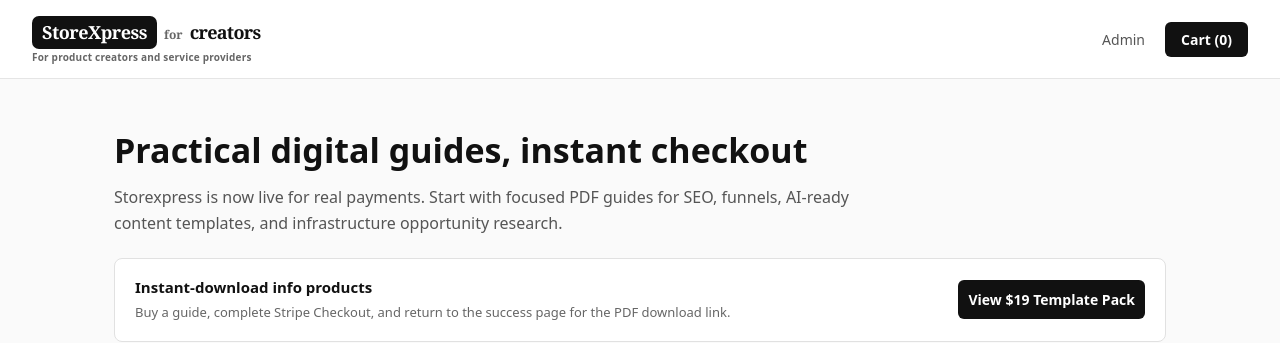
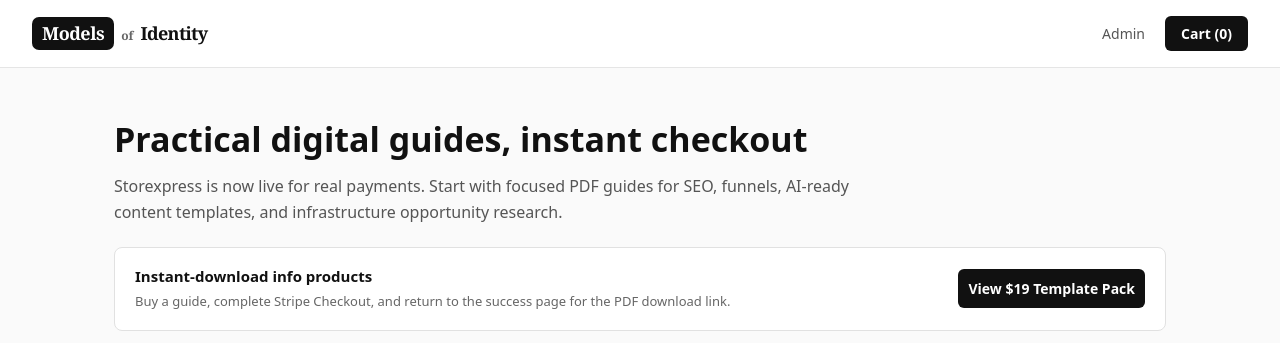
Before and after one commit to dolius/storexpress, a website: page index.html in a window 1280 px wide. Shown: the top 343 px of the page. Drawn offline with Linux system fonts and the light colour scheme.

Commit message:
Brand storefront as Models of Identity

```diff
--- a/index.html
+++ b/index.html
@@ -15,7 +15,7 @@
   }
   header a { text-decoration: none; color: inherit; }
   .logo {
-    display: flex; flex-direction: column; gap: 3px; color: #111;
+    display: inline-flex; color: #111;
     line-height: 1; letter-spacing: normal;
   }
   .logo-wordmark { display: flex; align-items: baseline; gap: 7px; }
@@ -111,9 +111,8 @@
 <body>
 
 <header>
-  <a href="/" class="logo" aria-label="StoreXpress home">
-    <span class="logo-wordmark"><span class="logo-mark">StoreXpress</span><span class="logo-of">for</span><span class="logo-identity">creators</span></span>
-    <span class="logo-subline">For product creators and service providers</span>
+  <a href="/" class="logo" aria-label="Models of Identity home">
+    <span class="logo-wordmark"><span class="logo-mark">Models</span><span class="logo-of">of</span><span class="logo-identity">Identity</span></span>
   </a>
   <div class="nav-right">
     <a href="/admin.html">Admin</a>
```
